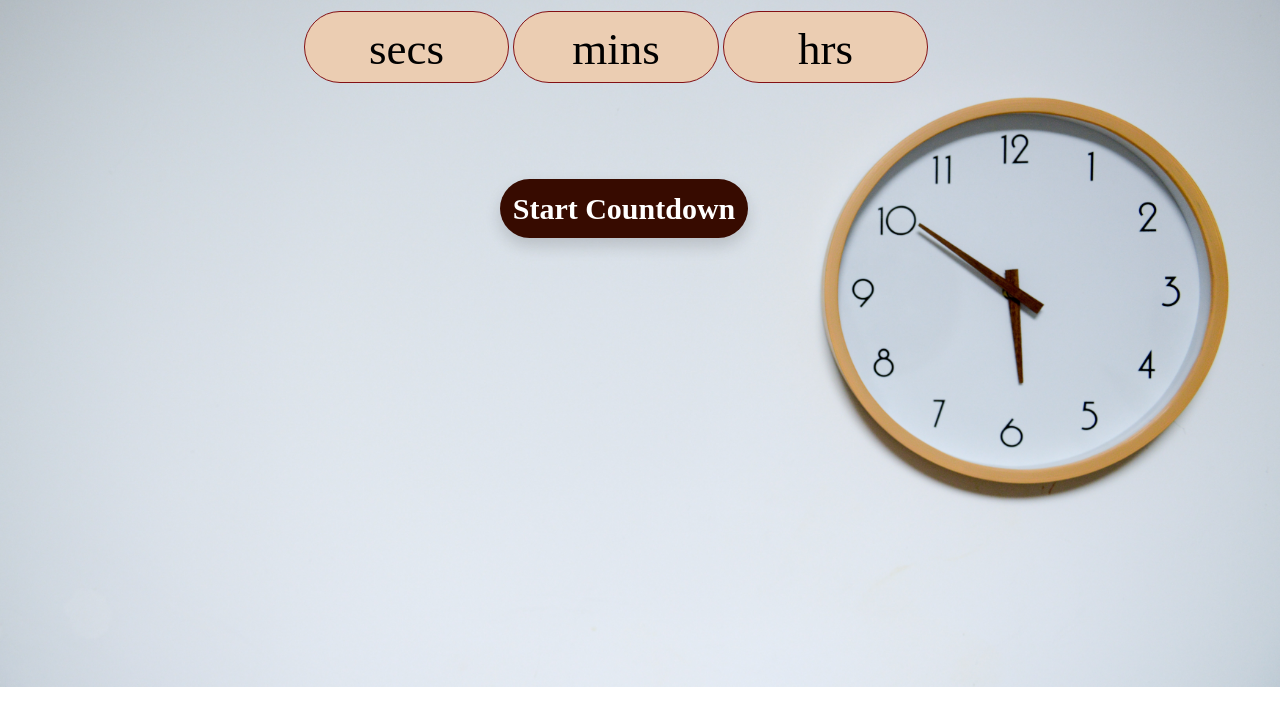
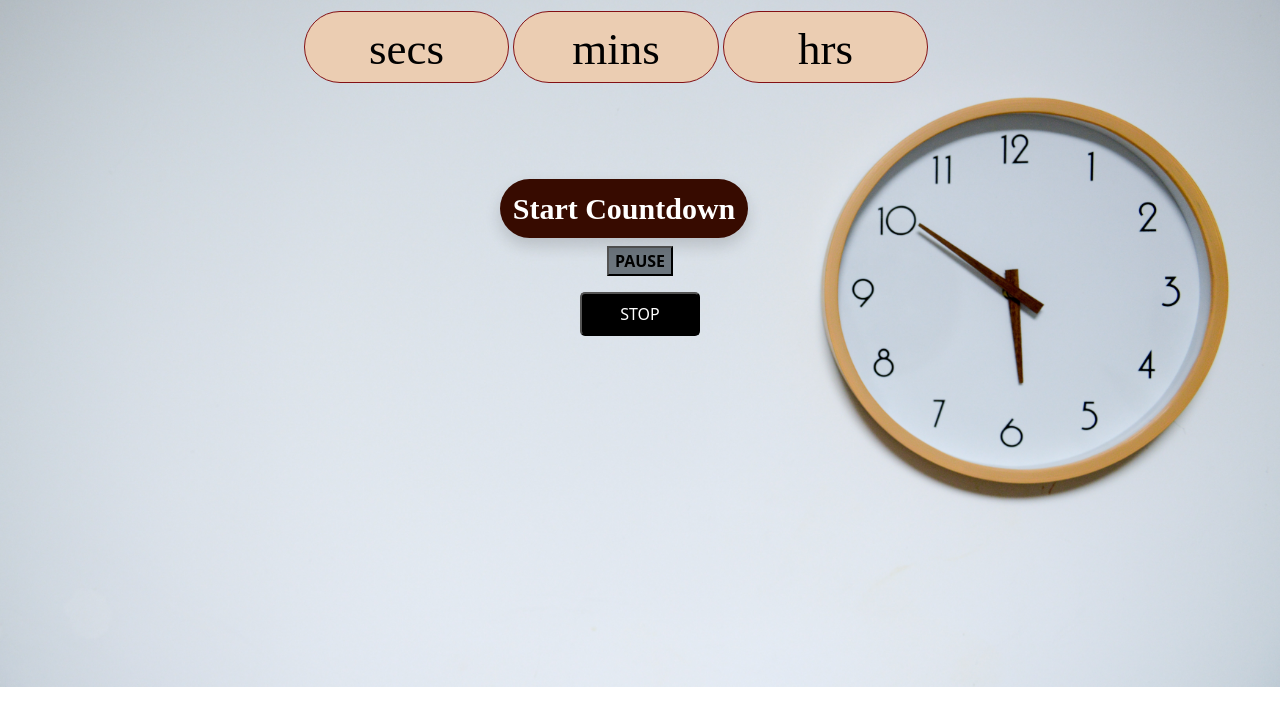
Before and after one commit to AbdulmalikSalawu/Countdown-Timer, a plain HTML site: page index.html in a window 1280 px wide. Shown: the part 95-800 px from the top of the page. Drawn offline with Linux system fonts and the light colour scheme.

Commit message:
Worked on the stop function of the timer

```diff
--- a/index.html
+++ b/index.html
@@ -16,6 +16,10 @@
         <input class="col-2 rounded-pill mb-5" type="text" id="hrs" placeholder="hrs"> <br>
         <button class="btn fw-bold mt-4 rounded-pill mt-5 ms-3 shadow" onclick="countDown()">Start Countdown</button>
     </div>
+    <div>
+    <button class="mt-2 d-block m-auto bg-secondary fw-bold" onclick="pauseButton()">PAUSE</button>
+    <button class="mt-3 m-auto d-block text-center text-white" id="stopbutton" onclick="stopCountdown()">STOP</button>
+    </div>
     <img class="d-sm-block d-md-none float-end w-50" src="myclock.PNG" alt="">
     <script src="script.js"></script>
 </body>
--- a/script.js
+++ b/script.js
@@ -4,7 +4,7 @@ const countDown = ()=>{
     let countedHrs = hrs.value
     countedSecs--;
     secs.value = countedSecs;
-    setTimeout(countDown, 1000)
+    myTimeout = setTimeout(countDown, 1000)
     if (countedSecs< 0 && countedMins == 0){
         secs.value = "00"
         mins.value = "00"
@@ -21,3 +21,12 @@ const countDown = ()=>{
     }
     // clearInterval(myTimeout)
 }
+const pauseButton =()=>{
+    clearTimeout(myTimeout);
+}
+const stopCountdown = ()=>{
+    clearInterval(myTimeout);
+    secs.value = "00";
+    mins.value = "00";
+    hrs.value = "00";
+}
--- a/style.css
+++ b/style.css
@@ -39,6 +39,12 @@ input:hover{
     color: black;
     font-family: 'Times New Roman', Times, serif;
 }
+#stopbutton{
+    background-color: black;
+    border-radius: 5px;
+    width: 120px;
+    padding: 8px;
+}
 @media screen and (max-width: 500px) {
     body{
         height: 1000px;
```
